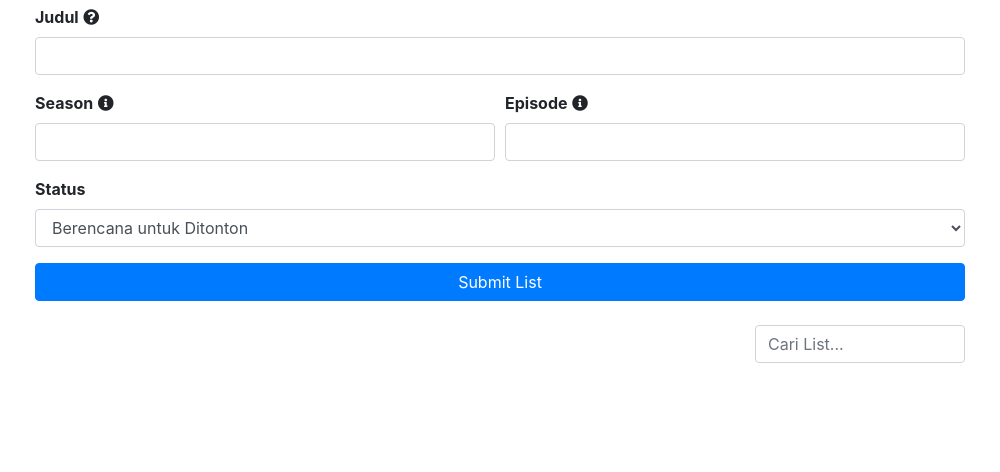
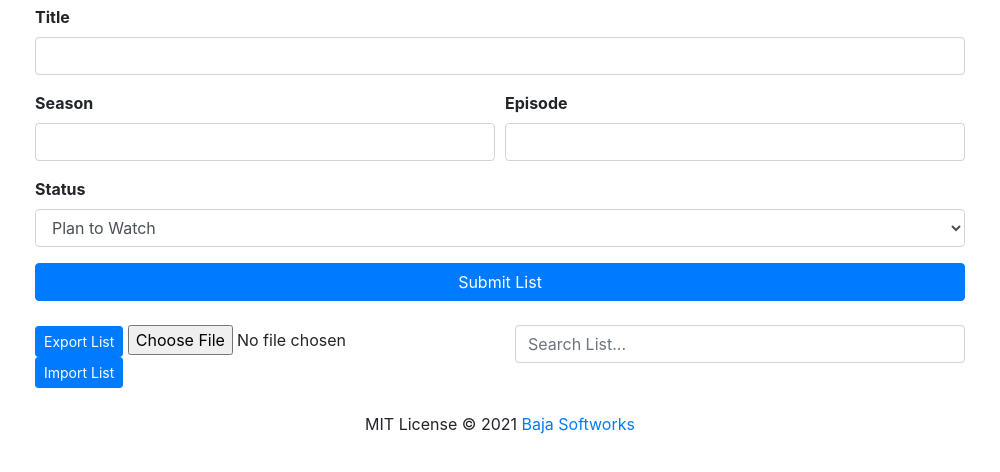
Before and after one commit to Baja-Softworks/TontonanKu, an Electron app: page src/index.html in a window 1000 px wide. Shown: the part 114-586 px from the top of the page. Drawn offline with Linux system fonts and the light colour scheme; no server answers.

Commit message:
Adding Export & Import Button, Change Translation

```diff
--- a/src/index.html
+++ b/src/index.html
@@ -5,10 +5,9 @@
   <meta charset="UTF-8">
   <!-- https://electronjs.org/docs/tutorial/security#csp-meta-tag -->
   <meta http-equiv="Content-Security-Policy" content="script-src 'self' 'unsafe-inline'" />
-  <!-- <script src="https://kit.fontawesome.com/3dde1ef8a5.js"></script> -->
   <link rel="stylesheet" type="text/css" href="./css/bootstrap.min.css" />
   <link rel="stylesheet" type="text/css" href="./css/all.min.css" />
-  <link rel="stylesheet" href="./css/style.css">
+  <link rel="stylesheet" type="text/css" href="./css/style.css">
   <title>TontonanKu</title>
 </head>
 
@@ -21,20 +20,16 @@
     </div>
     <form onsubmit="setTimeout(function(){window.location.reload();},1000);" id="show-form">
       <div class="form-group">
-        <label for="title"><b>Judul</b></label>
-        <i class="fa fa-question-circle" data-toggle="tooltip" data-placement="right"
-          title="Apa yang anda sedang ingin tonton?"></i>
+        <label for="title"><b>Title</b></label>
         <input type="text" id="title" class="form-control" value="">
       </div>
       <div class="form-row">
         <div class="form-group col-md-6">
           <label for="season"><b>Season</b></label>
-          <i class="fa fa-info-circle" data-toggle="tooltip" data-placement="right" title="kolom dapat dikosongkan"></i>
           <input type="number" id="season" class="form-control" value="">
         </div>
         <div class="form-group col-md-6">
           <label for="episode"><b>Episode</b></label>
-          <i class="fa fa-info-circle" data-toggle="tooltip" data-placement="right" title="kolom dapat dikosongkan"></i>
           <input type="number" id="episode" class="form-control" value="">
         </div>
       </div>
@@ -42,40 +37,28 @@
       <div class="form-group">
         <label for="status"><b>Status</b></label>
         <select id="status" class="form-control">
-          <option value="Berencana untuk Ditonton">Berencana untuk Ditonton</option>
-          <option value="Sedang Ditonton">Sedang Ditonton</option>
-          <option value="Sudah Selesai">Selesai Ditonton</option>
+          <option value="Plan to Watch">Plan to Watch</option>
+          <option value="Watching">Watching</option>
+          <option value="Completed">Completed</option>
         </select>
       </div>
-      <!-- <div class="form-group">
-            <label for="links"><b>Link Platform Streaming</b></label>
-            <i class="fa fa-info-circle" data-toggle="tooltip" data-placement="right"
-              title="Link Platform Streaming seperti Youtube,Netflix,iflix,Viu"></i>
-            <input type="url" id="links" class="form-control" placeholder="https://netflix.com" pattern="https://.*" required>
-          </div> -->
       <input type="submit" value="Submit List" class="btn btn-primary btn-block add">
       <br>
     </form>
-    <!-- <div class="row">
-      <div class="form-group col-md-6">
-        <label for="sortOrder">Sort by</label>
-        <select id="sortOrder" class="u-full-width">
-          <option value="year">by Year</option>
-          <option value="title">by Title</option>
-        </select>
+    <div class="row">
+      <div class="col-6">
+        <button class="btn btn-primary btn-sm" id="exportHistory" onclick="exportHistory()">Export List</button>
+          <a id="exportHistoryLink" style="display: none;">Export</a>
+        <input type="file" class="file" accept="application/json" required>
+        <button onClick="window.location.reload();" class="sbm btn btn-primary btn-sm">Import List</button>
       </div>
-    </div> -->
+      <div class="col-6"><input type="text" name="searchFilter" id="searchFilter" class="form-control" placeholder="Search List..."></div>
+  </div>
     <!-- Table Below Form -->
-    <!-- <table id="myTable" class="table table-striped mt-5"> -->
     <table id="myTable" class="table table-striped">
       <thead>
         <tr>
-          <div class="row justify-content-end">
-            <div class="col-3">
-              <input type="text" name="searchFilter" id="searchFilter" class="form-control" placeholder="Cari List...">
-            </div>
-          </div>
-          <th onclick="sortTable(1)">Judul <i class="fas fa-sort"></i></th>
+          <th onclick="sortTable(1)">Title <i class="fas fa-sort"></i></th>
           <th>Season</th>
           <th>Episode</th>
           <th>Status</th>
@@ -84,11 +67,15 @@
       </thead>
       <tbody id="show-list"></tbody>
     </table>
-    <!-- <footer class="text-center">
-      <p>MIT License © Baja Softworks</p>
-    </footer> -->
+    <br />
+    <footer class="text-center">
+      <p>MIT License © 2021 <a href="https://github.com/Baja-Softworks/TontonanKu">Baja Softworks</a></p>
+
+    </footer>
   </div>
   <script src="./js/app.js"></script>
+  <script src="./js/exportDb.js"></script>
+  <script src ="./js/sortTable.js"></script>
   <script>
     const { ipcRenderer } = require('electron');
     // Console.log for autoUpdates
@@ -96,9 +83,6 @@
       console.log(text) // prints "pong"
     })
   </script>
-    <!-- We are using node <script>document.write(process.versions.node)</script>,
-    Chrome <script>document.write(process.versions.chrome)</script>,
-    and Electron <script>document.write(process.versions.electron)</script>. -->
 </body>
 
 </html>
```
